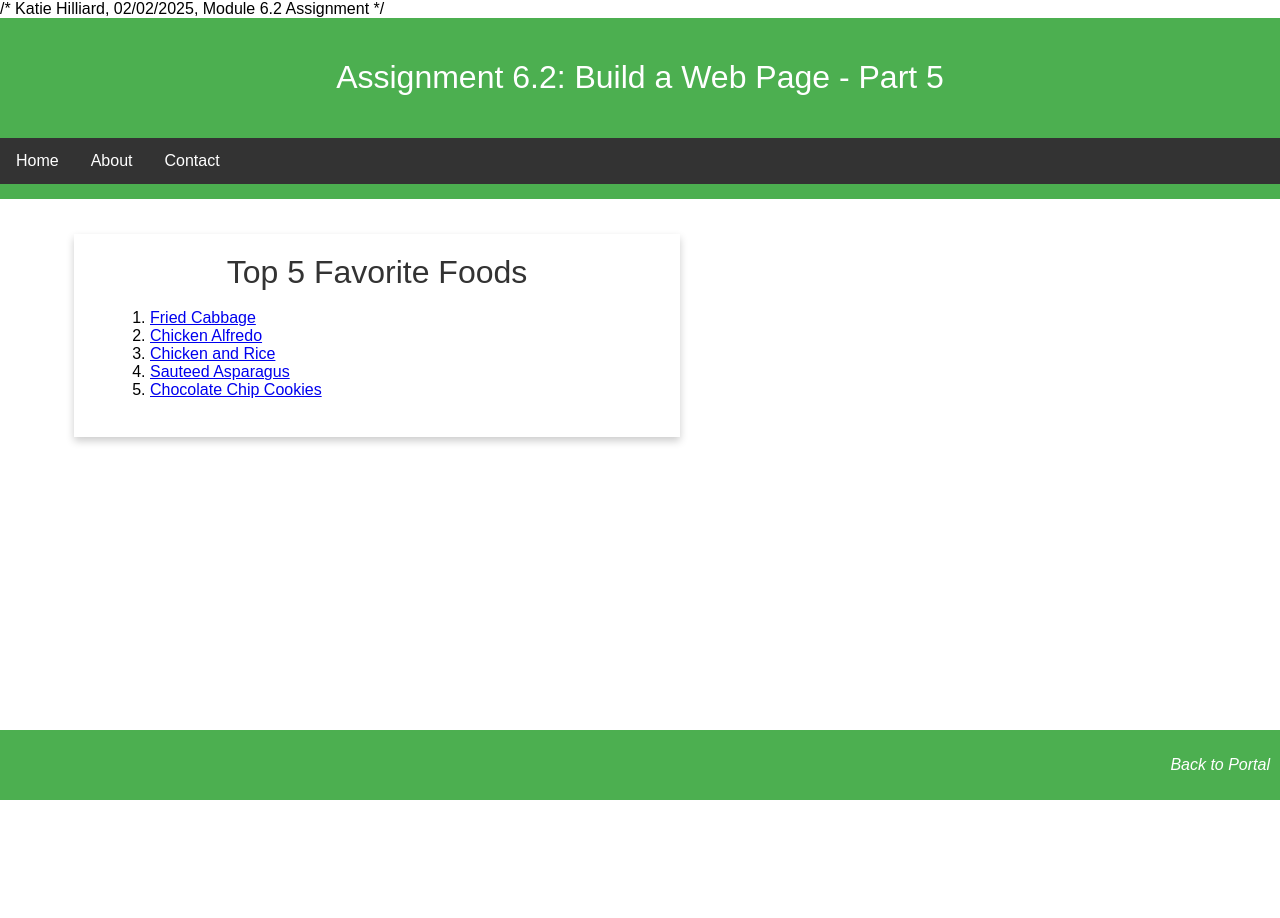
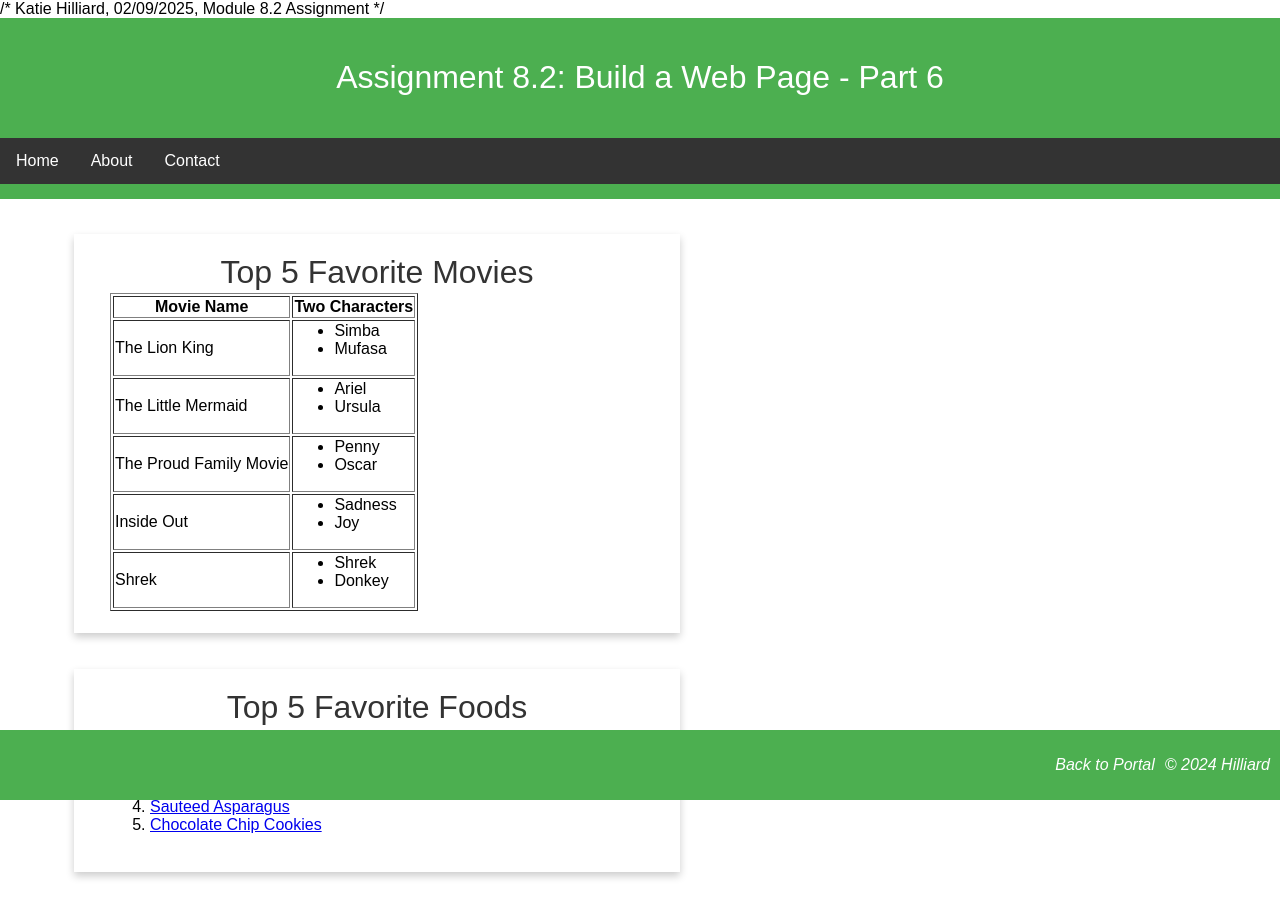
Before and after one commit to butterfly2407/csd-340, a plain HTML site: page module-8/Hilliard_Mod8_2.html in a window 1280 px wide. Before the commit the page ends 800 px from the top, so only its background shows below. Drawn offline with Linux system fonts and the light colour scheme; files that its build step writes are made by us from their sources.

Commit message:
Add Module-8

```diff
--- a/module-8/Hilliard_Mod8_2.css
+++ b/module-8/Hilliard_Mod8_2.css
@@ -1,4 +1,4 @@
-/* Katie Hilliard, 02/02/2025, Module 6.2 Assignment */
+/* Katie Hilliard, 02/09/2025, Module 8.2 Assignment */
 
 body {
     font-family: Arial, sans-serif;
@@ -7,7 +7,7 @@ body {
 }
 
 header {
-    background-color: #4CAF50; /* Choose an appropriate color */
+    background-color: #4CAF50;
     color: white;
     padding: 20px;
     text-align: center;
@@ -38,9 +38,7 @@ h1 {
 }
 
 #container {
-    margin-top: 2%;
-    margin-left: 5%;
-    margin-right: 5%;
+    margin: 2% 5% 100px 5%;
     padding: 10px;
 }
 
@@ -67,9 +65,27 @@ h1 {
     padding: 2px 16px;
 }
 
+#movies {
+    border-collapse: collapse;
+    width: 100%;
+    margin-bottom: 30px;
+}
+
+#movies th {
+    padding-top: 12px;
+    padding-bottom: 12px;
+    text-align: left;
+}
+
+#movies td {
+    border: 1px solid #ddd;
+    padding: 8px;
+}
+
 footer {
     background-color: #4CAF50;
-    position: absolute;
+    position: fixed;
+    left: 0;
     bottom: 0;
     width: 100%;
     padding: 10px 0;
--- a/module-8/Hilliard_Mod8_2.html
+++ b/module-8/Hilliard_Mod8_2.html
@@ -1,4 +1,4 @@
-/* Katie Hilliard, 02/02/2025, Module 6.2 Assignment */
+/* Katie Hilliard, 02/09/2025, Module 8.2 Assignment */
 
 <!DOCTYPE html>
 <html lang="en">
@@ -6,12 +6,12 @@
     <meta charset="UTF-8">
     <meta name="viewport" content="width=device-width, initial-scale=1.0">
     <title>CSD 340 Web Development with HTML and CSS</title>
-    <link rel="stylesheet" href="Hilliard_Mod6_2.css">
+    <link rel="stylesheet" href="Hilliard_Mod8_2.css">
 </head>
 <body>
 
     <header>
-        <h1>Assignment 6.2: Build a Web Page - Part 5</h1>
+        <h1>Assignment 8.2: Build a Web Page - Part 6</h1>
     </header>
 
     <div id="navbar">
@@ -21,6 +21,65 @@
     </div>
 
     <div id="container">
+        <div class="card">
+            <div class="card-title">Top 5 Favorite Movies</div>
+            <div class="card-content">
+                <table border="1">
+                    <tr>
+                        <th>Movie Name</th>
+                        <th>Two Characters</th>
+                    </tr>
+                    <tr>
+                        <td>The Lion King</td>
+                        <td>
+                            <ul>
+                                <li>Simba</li>
+                                <li>Mufasa</li>
+                            </ul>
+                        </td>
+                    </tr>
+                    <tr>
+                        <td>The Little Mermaid</td>
+                        <td>
+                            <ul>
+                                <li>Ariel</li>
+                                <li>Ursula</li>
+                            </ul>
+                        </td>
+                    </tr>
+                    <tr>
+                        <td>The Proud Family Movie</td>
+                        <td>
+                            <ul>
+                                <li>Penny</li>
+                                <li>Oscar</li>
+                            </ul>
+                        </td>
+                    </tr>
+                    <tr>
+                        <td>Inside Out</td>
+                        <td>
+                            <ul>
+                                <li>Sadness</li>
+                                <li>Joy</li>
+                            </ul>
+                        </td>
+                    </tr>
+                    <tr>
+                        <td>Shrek</td>
+                        <td>
+                            <ul>
+                                <li>Shrek</li>
+                                <li>Donkey</li>
+                            </ul>
+                        </td>
+                    </tr>
+                </table>
+            </div>
+        </div>
+
+        <br><br>
+
         <div class="card">
             <div class="card-title">Top 5 Favorite Foods</div>
             <div class="card-content">
@@ -36,6 +95,7 @@
     </div>
 
     <footer>
+        <p>&copy; 2024 Hilliard</p>
         <p><a href="index.html">Back to Portal</a></p>
     </footer>
 
```
Also changed, not shown: 2 other files.
